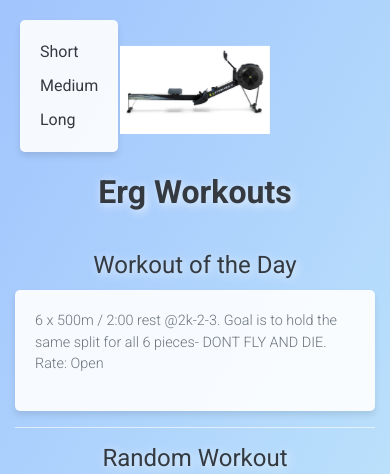
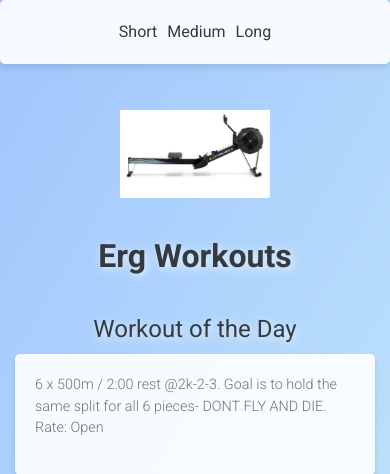
Before and after one commit to mediantre/ergworkouts, a Flask app: page / in a window 390 px wide. Shown: the top 474 px of the page. Run offline with Flask 3, Linux system fonts and the light colour scheme; some libraries are stand-ins or nearby versions.

```diff
--- a/templates/erg_workouts.html
+++ b/templates/erg_workouts.html
@@ -79,6 +79,7 @@
             padding: 20px;
             border-radius: 5px;
             box-shadow: 0 4px 6px rgba(0, 0, 0, 0.1);
+            z-index: 999;
         }
 
         .sidebar a {
@@ -90,6 +91,25 @@
 
         .sidebar a:last-child {
             margin-bottom: 0;
+        }
+
+        @media (max-width: 767px) {
+            .sidebar {
+                position: static;
+                display: flex;
+                flex-direction: row;
+                justify-content: center;
+                margin-bottom: 20px;
+            }
+
+            .sidebar a {
+                margin-right: 10px;
+                margin-bottom: 0;
+            }
+
+            .sidebar a:last-child {
+                margin-right: 0;
+            }
         }
 
         @keyframes bounce {
```
Also changed, not shown: index.html (+20 -0 lines).
